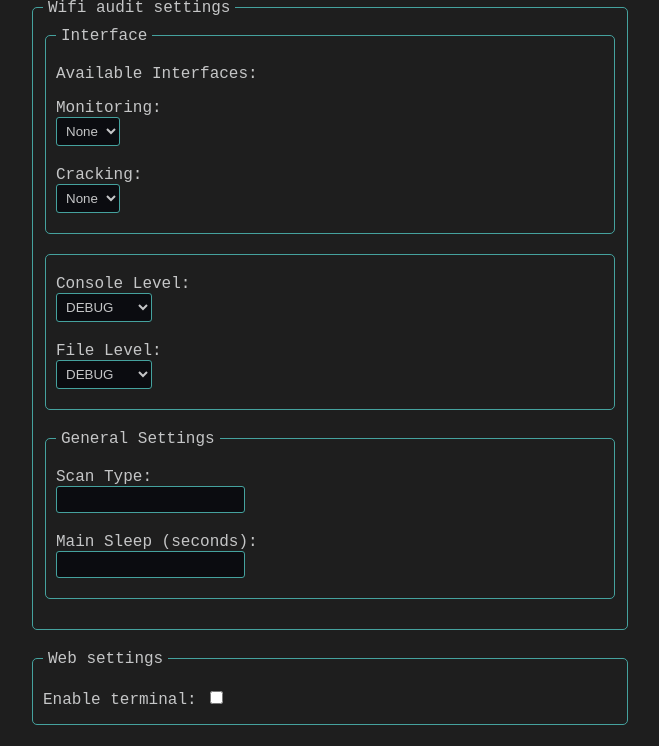
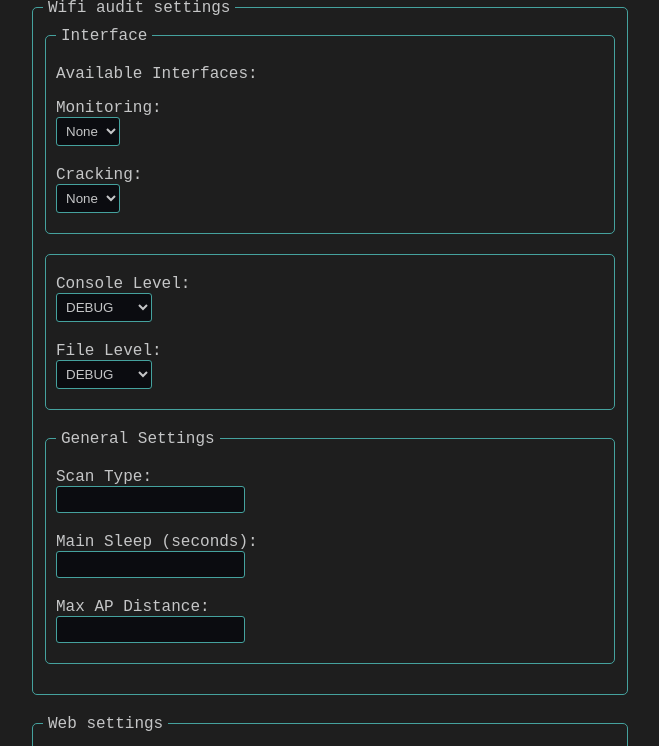
Before and after one commit to DrLubos/wifi-audit-tool, a Python web app: template web_ui/templates/config.html in a window 1280 px wide. Shown: the part 109-855 px from the top of the page, without its empty margins (310-969 px from the left). Run offline with Jinja, Linux system fonts and the light colour scheme; the template is opened without the code that fills it, so the values that code supplies are empty.

Commit message:
Update configuration settings: correct main_sleep value and add max AP distance input field

```diff
--- a/config/config.init.json
+++ b/config/config.init.json
@@ -8,7 +8,7 @@
         "file_level": "DEBUG"
     },
     "scan_type": 0,
-    "main_sleep": 2,
+    "main_sleep": 60,
 	"enable_terminal": false,
     "max_ap_distance": 50
 }
--- a/web_ui/templates/config.html
+++ b/web_ui/templates/config.html
@@ -78,6 +78,8 @@
 			<input type="number" id="scan_type" name="scan_type" value="{{ config['scan_type'] }}">
 			<label for="main_sleep">Main Sleep (seconds):</label>
 			<input type="number" id="main_sleep" name="main_sleep" value="{{ config['main_sleep'] }}">
+            <label for="max_ap_distance">Max AP Distance:</label>
+			<input type="number" id="max_ap_distance" name="max_ap_distance" value="{{ config['max_ap_distance'] }}">
 		</fieldset>
 	</fieldset>
 
```
